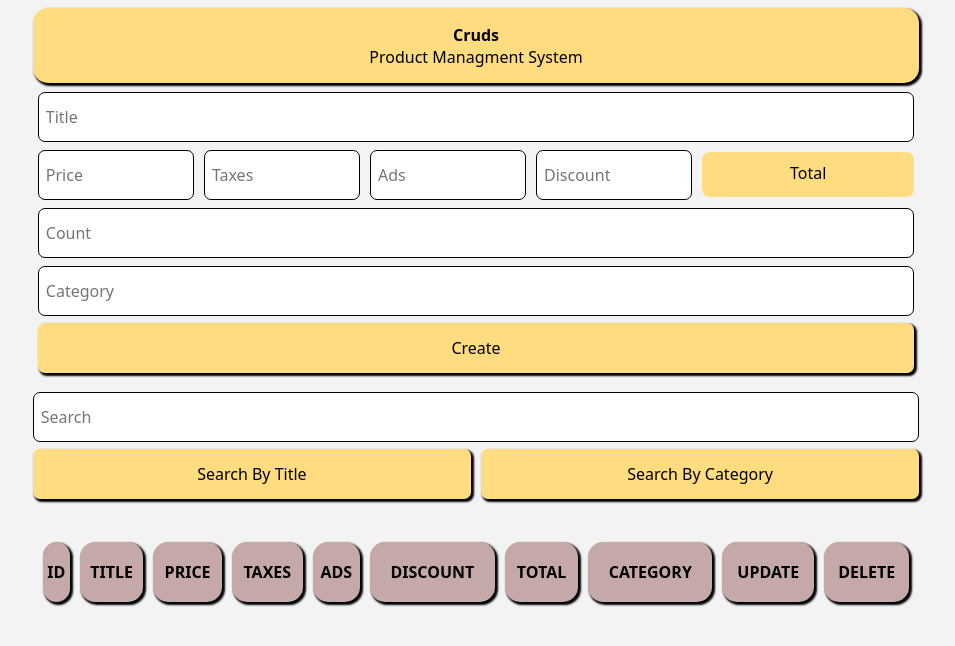
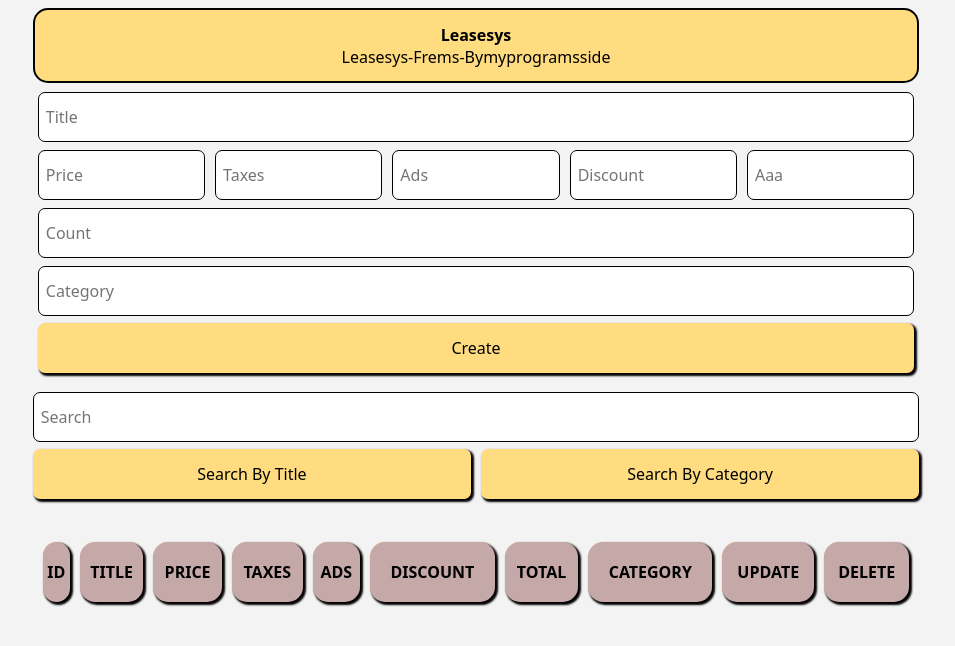
Before and after one commit to ahmedaaamm2/leasesys, a website: page index.html in a window 1280 px wide. Shown: the whole page, without its empty margins (164-1119 px from the left). Drawn offline with Linux system fonts and the light colour scheme.

Commit message:
cange shadow

```diff
--- a/index.html
+++ b/index.html
@@ -10,19 +10,20 @@
     <div class="crud">
 
         <div class="head">
-            <h2>cruds</h2>
-            <p>Product managment system</p>
+            <h2>Leasesys</h2>
+            <p>leasesys-frems-bymyprogramsside</p>
         </div>
 
 
         <div class="inputs-div">
             <input placeholder="title" type="text" id="title">
             <div class="price">
-                <input onkeyup="getTotal()" type="number" id="price" placeholder="price">
-                <input onkeyup="getTotal()" type="number" id="taxes" placeholder="taxes">
-                <input onkeyup="getTotal()" type="number" id="ads" placeholder="ads">
-                <input onkeyup="getTotal()" type="number" id="discount" placeholder="discount">
-                <small onkeyup="getTotal()" id="total">Total </small>
+                <input type="number" id="price" placeholder="price">
+                <input type="number" id="taxes" placeholder="taxes">
+                <input type="number" id="ads" placeholder="ads">
+                <input type="number" id="discount" placeholder="discount">
+                <input type="number" id="aaaaa" placeholder="aaa">
+
 
             </div>
             <div>
--- a/style.css
+++ b/style.css
@@ -34,8 +34,12 @@
 body{
     background-color: #f3f3f3;
 }
-button, .head, #total,  .tableHead{
+button, .head, #total, .tableHead{
     background-color: var(--headbtnclr);
+}
+
+button:hover, #update:hover, #delete:hover{
+    background-color: #3e8feb;
 }
 
 .ttttt{ background-color: #f44336;}
@@ -67,7 +71,9 @@ input{
     height: 75px;
     text-align: center;
     border-radius: 15px;
-    box-shadow: var(--shado);
+    /* box-shadow: var(--shado); */
+    border: 2px solid #000000;
+
 }
 
 .inputs-div{
@@ -112,12 +118,6 @@ button{
     box-shadow: var(--shado);
 }
 
-
-button:hover{
-    /* transform: scale(1.02); */
-    background-color: var(--hover-color);
-    letter-spacing: 0.05em;
-}
 .btnSearch{
     display: flex;
     gap: 10px;
@@ -141,6 +141,7 @@ table{
 
 #delete , #update, th{
     background-color: #c5a8a8;
+    /* background-color: #910000; */
     box-shadow: var(--shado);
     text-transform: uppercase;
     border-radius: 15px;
```
